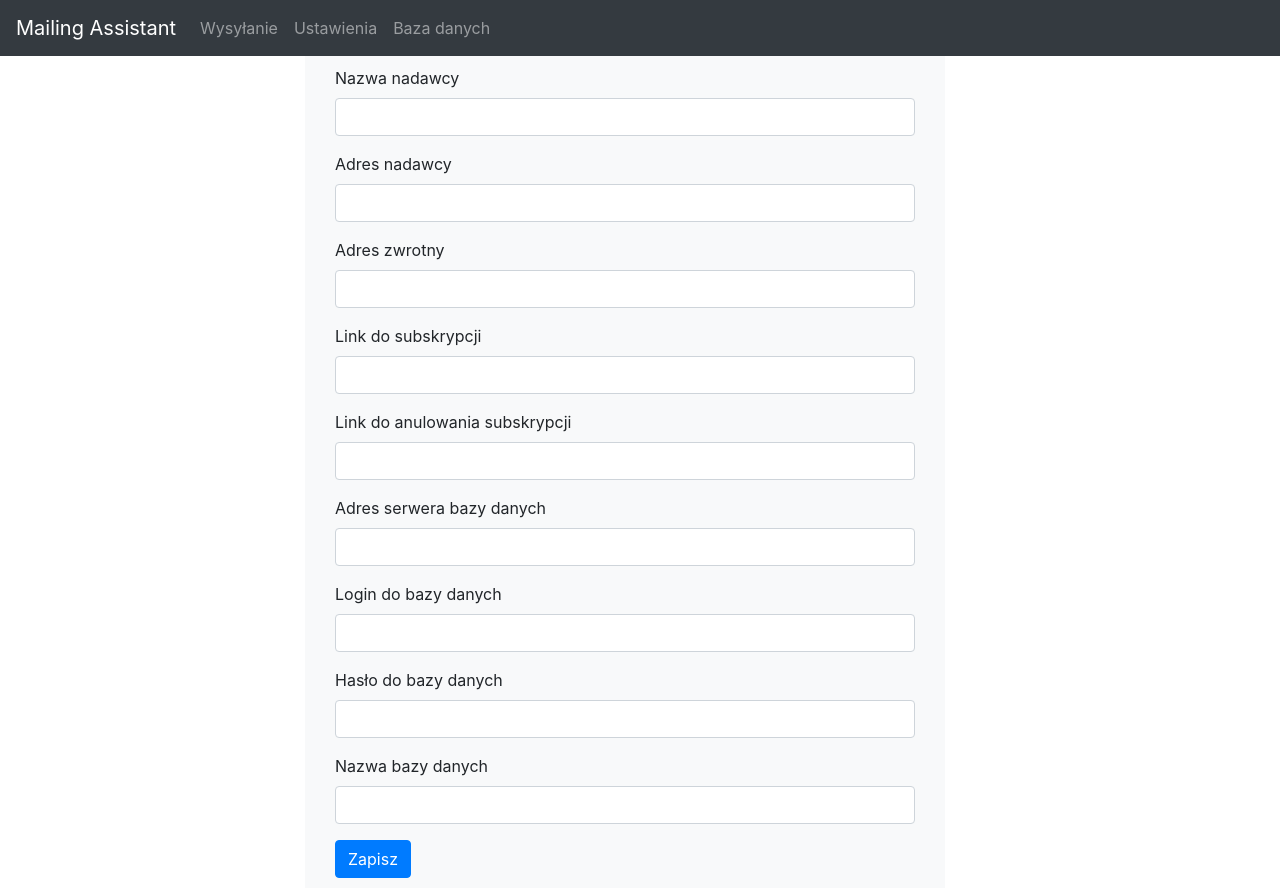
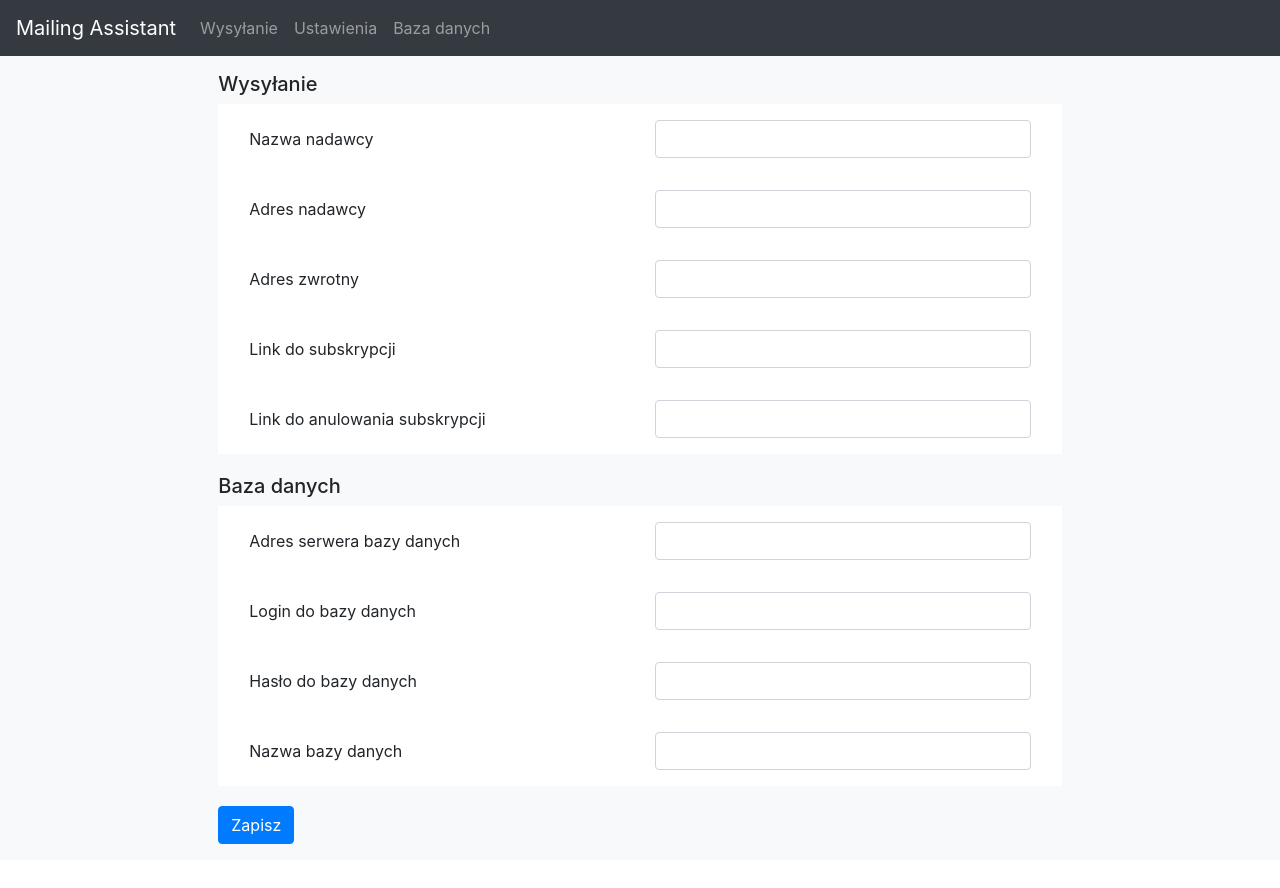
Before and after one commit to mpalmowski/mailing-assistant, a PHP site: page /index.php?pg=settings in a window 1280 px wide. After the commit the page ends 844 px from the top, so only its background shows below. Run offline with PHP 8.4, Linux system fonts and the light colour scheme.

Commit message:
Categories added + improved appearance

```diff
--- a/css/main.css
+++ b/css/main.css
@@ -1,9 +1,28 @@
+.container {
+  max-width: 100ex; }
+
+html {
+  min-height: 100vh; }
+
+body {
+  height: 100%;
+  background: #f8f9fa; }
+
 .main_form {
-    min-width: 50vw;
-    padding: 10px 30px;
-}
+  padding: 10px 30px; }
+
+.settings-category {
+  background: white;
+  margin-bottom: 20px; }
+  .settings-category .col, .settings-category .row, .settings-category label {
+    margin: 0;
+    padding: 0; }
 
 .small_message {
-    margin-top: 25vh;
-    padding: 30px;
-}
+  margin-top: 25vh;
+  padding: 30px; }
+
+.table {
+  background: white; }
+
+/*# sourceMappingURL=main.css.map */
--- /dev/null
+++ b/css/main.sass
@@ -0,0 +1,29 @@
+$light: #f8f9fa
+$dark: #343a40
+
+.container
+  max-width: 100ex
+
+html
+  min-height: 100vh
+
+body
+  height: 100%
+  background: $light
+
+.main_form
+  padding: 10px 30px
+
+.settings-category
+  background: white
+  margin-bottom: 20px
+  .col, .row, label
+    margin: 0
+    padding: 0
+
+.small_message
+  margin-top: 25vh
+  padding: 30px
+
+.table
+  background: white
--- a/index.php
+++ b/index.php
@@ -26,7 +26,7 @@ include 'php/i18n.php';
 include 'php/conf.php';
 include 'php/database.php';
 
-$database = new Database($conf->params['db_servername'], $conf->params['db_username'], $conf->params['db_password'], $conf->params['db_name']);
+$database = new Database($conf->get('db_servername'), $conf->get('db_username'), $conf->get('db_password'), $conf->get('db_name'));
 ?>
 
 <!DOCTYPE html>
--- a/php/conf.php
+++ b/php/conf.php
@@ -4,21 +4,25 @@ class Conf
 {
     private $directory = "res/conf.json";
 
-    public $params = array(
+    public $params = [
+        'sending' => [
             'sender_name' => '',
             'sender_address' => '',
             'reply_address' => '',
             'subscribe_link' => '',
-        'unsubscribe_link' => '',
+            'unsubscribe_link' => ''
+        ],
+        'database' => [
             'db_servername' => '',
             'db_username' => '',
             'db_password' => '',
             'db_name' => ''
-    );
+        ]
+    ];
 
     public function load()
     {
-        if (filesize($this->directory) <= 0) {
+        if (!file_exists($this->directory)) {
             $this->save();
             return;
         }
@@ -30,9 +34,11 @@ class Conf
     }
 
     public function set(){
-        foreach ($this->params as $key => &$param){
+        foreach ($this->params as &$category){
+            foreach ($category as $key => &$param){
                 if(isset($_POST[$key])){
                     $param = $_POST[$key];
+                }
             }
         }
     }
@@ -44,6 +50,15 @@ class Conf
         fwrite($file, $json);
         fclose($file);
     }
+
+    public function get($key){
+        foreach ($this->params as $category){
+            if (array_key_exists($key, $category)){
+                return $category[$key];
+            }
+        }
+        return "";
+    }
 }
 
 $conf = new Conf;
--- a/php/settings.php
+++ b/php/settings.php
@@ -4,26 +4,39 @@ if ($_SERVER['REQUEST_METHOD'] == 'POST') {
     $conf->save();
 }
 
-$conf->load();
-?>
-<section>
-    <div class="col h-100 justify-content-center flex-column d-flex">
-        <div class="row w-100 justify-content-center flex-row d-flex">
-            <form action="index.php?pg=settings" class="main_form bg-light" method="post">
-                <?php
-                foreach ($conf->params as $key => $param) {
-                    echo "
-                <div class='row m-0 justify-content-between'>
-                    <div class='form-group col p-0'>
-                        <label>"._s($key)."</label>
-                        <input type='text' class='form-control' name=$key value=$param>
+function printCategory($category, $params){
+    $category = _s($category);
+    echo <<< HTML
+    <h5 class="category-header">$category</h5>
+    <div class="settings-category">
+HTML;
+
+    foreach ($params as $name => $value){
+        $name_str = _s($name);
+        echo <<< HTML
+        <div class='row justify-content-around align-items-center p-3'>
+            <div class="col-md">
+                <label>$name_str</label>
+            </div>
+            <div class="col-md">
+                <input type='text' class='form-control' name=$name value=$value>
             </div>
         </div>
-                    ";
+HTML;
+
+    }
+
+    echo '</div>';
+}
+
+?>
+<div class="container">
+    <form action="index.php?pg=settings" class="py-3" method="post">
+        <?php
+        foreach ($conf->params as $category => $params) {
+            printCategory($category, $params);
         }
         ?>
         <button class="btn btn-primary" type="submit">Zapisz</button>
     </form>
 </div>
-    </div>
-</section>
```
Also changed, not shown: php/main.php (+2 -6 lines), php/show_base.php (+3 -5 lines), 1 other file. Lines whose indentation alone changed are shown as unchanged.
